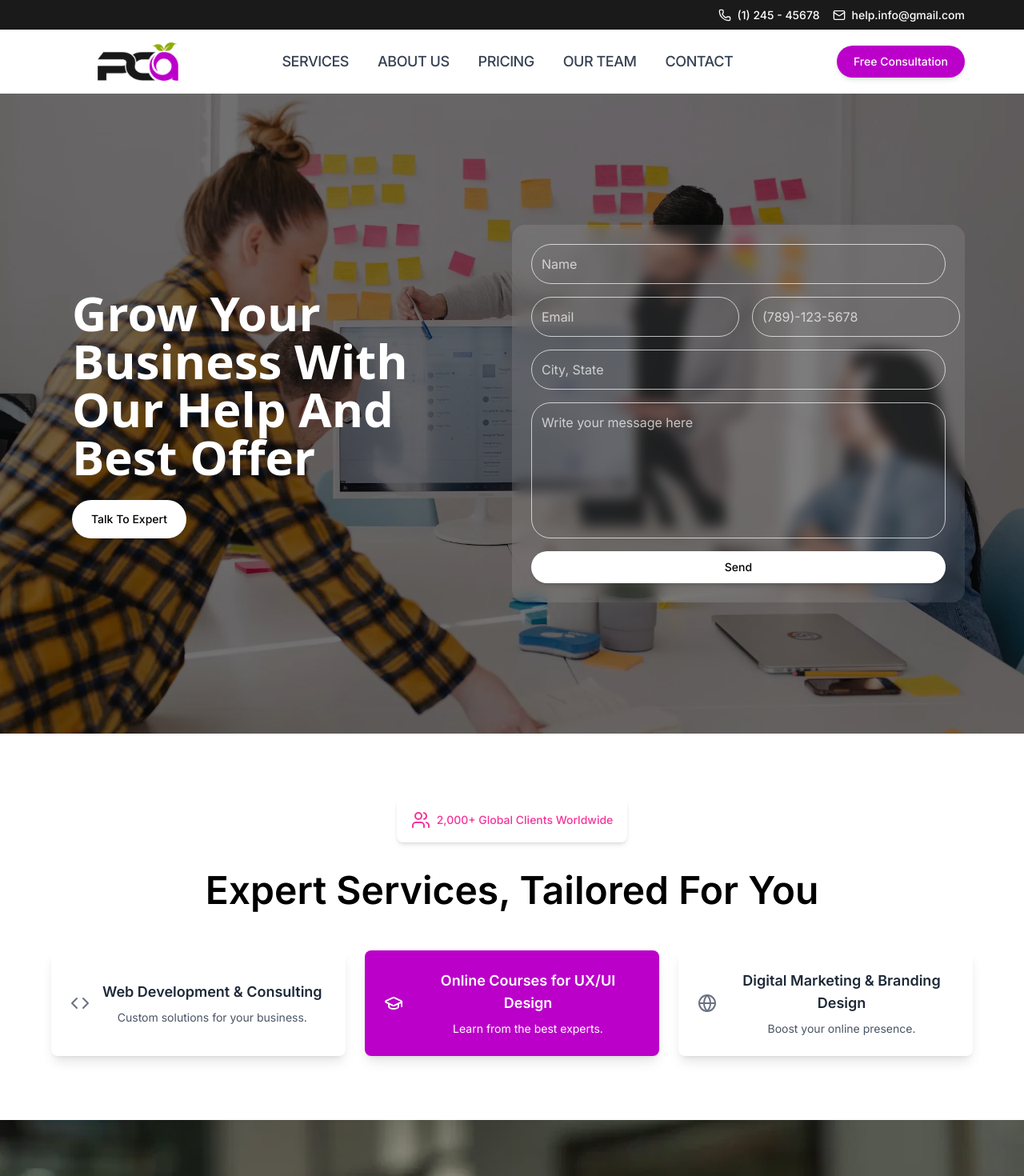
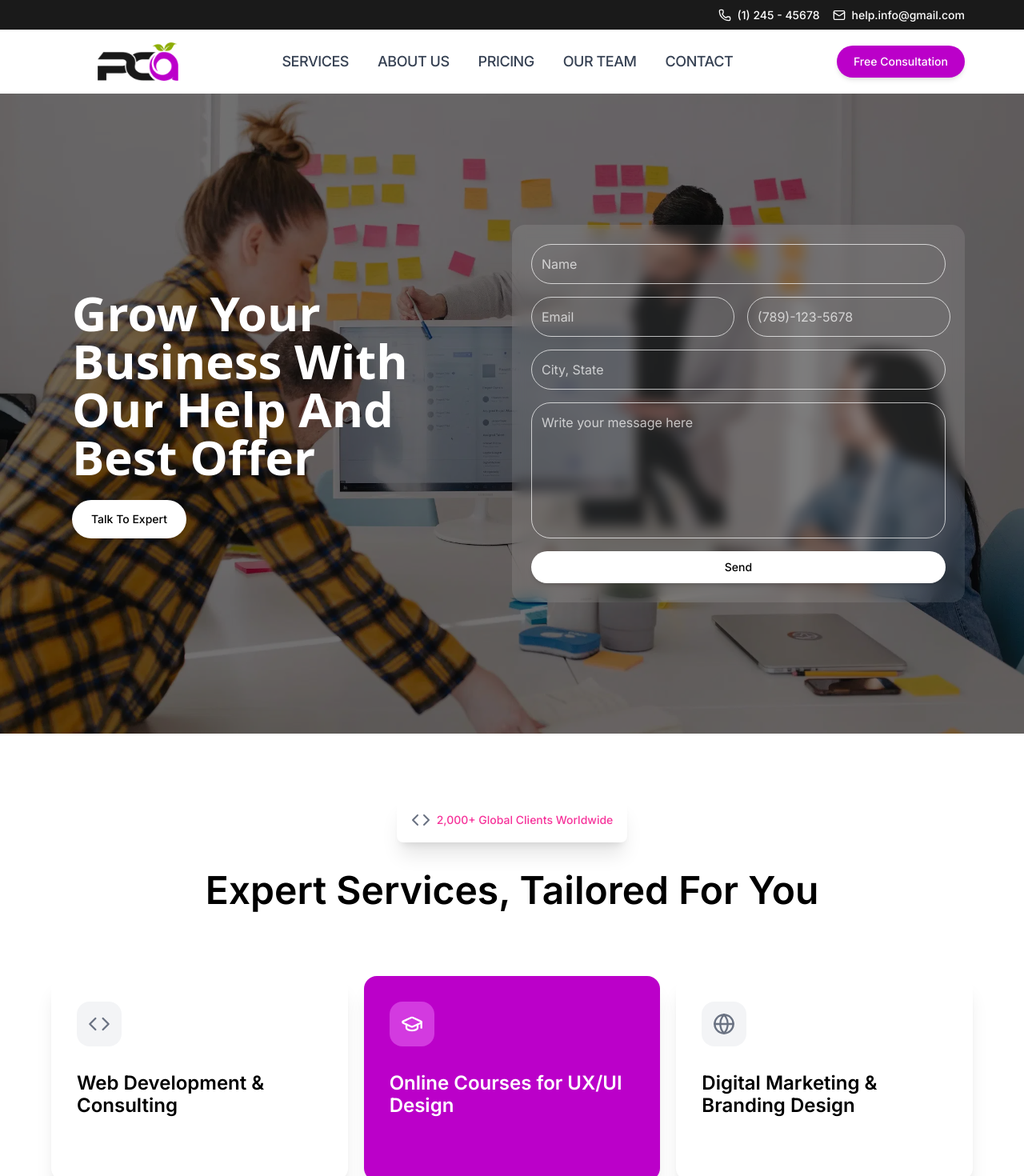
Before and after one commit to ko-source/plum-consulting, a React (Vite) app: page / in a window 1280 px wide. Shown: the top 1470 px of the page at 80% size. Built offline with nearby package versions, Linux system fonts and the light colour scheme.

Commit message:
Responsiveness issue fix

```diff
--- a/src/Components/Footer.jsx
+++ b/src/Components/Footer.jsx
@@ -8,7 +8,7 @@ const Footer = () => {
     focus:outline-none focus:ring-2 focus:ring-[#A500B3] transition focus:border-none duration-300 ease-in-out
   `;
   return (
-    <footer className="bg-black text-white py-12 px-4  md:px-[70px] md:py-16 md:pb-8  dark:bg-gray-900">
+    <footer className="bg-black text-white py-12 px-5  md:px-[70px] md:py-16 md:pb-8  dark:bg-gray-900">
       <div className="border-b border-gray-700 pb-10 pt-3">
         <motion.div
         initial={{ opacity: 0, y: 20 }}
--- a/src/Components/Navbar.jsx
+++ b/src/Components/Navbar.jsx
@@ -9,7 +9,7 @@ const Navbar = () => {
 
   return (
     <header className="w-full">
-      <div className="bg-[#1A1A1A] leading-[21px]  font-medium text-sm py-2 text-white px-[20px] md:px-[74px] flex justify-center md:justify-end items-center gap-4 dark:bg-gray-900">
+      <div className="bg-[#1A1A1A] leading-[21px]  font-medium text-sm py-2 text-white px-[20px] xl:px-[74px] flex justify-center md:justify-end items-center gap-4 dark:bg-gray-900">
         <div className="flex items-center gap-2 ">
           <Phone size={16} />
           <span>(1) 245 - 45678</span>
@@ -21,7 +21,7 @@ const Navbar = () => {
       </div>
 
       <div className="bg-white dark:bg-gray-800">
-        <div className="md:px-[74px] px-[20px] mx-auto flex items-center justify-between py-4">
+        <div className="xl:px-[74px] px-[20px] mx-auto flex items-center justify-between py-4">
 
           <div className="flex items-center md:pl-12">
             <img
@@ -31,7 +31,7 @@ const Navbar = () => {
             />
           </div>
 
-          <nav className="hidden md:flex items-center gap-9">
+          <nav className="hidden lg:flex items-center gap-9">
             <a href="#services" className="hover:text-[#A500B3] transition-colors duration-300 ease-in-out tracking-tight  uppercase leading-[22px] text-lg font-medium text-[#364153] dark:text-gray-200">
               SERVICES
             </a>
@@ -49,7 +49,7 @@ const Navbar = () => {
             </a>
           </nav>
 
-          <div className="hidden md:block">
+          <div className="hidden lg:block">
             <Button
               text="Free Consultation"
               color="#BB00C9"
@@ -58,7 +58,7 @@ const Navbar = () => {
             />
           </div>
           <button
-            className="md:hidden"
+            className="lg:hidden"
             onClick={() => setMenuOpen(!menuOpen)}
           >
            <Menu size={24} />
--- a/src/Sections/Home/Home.jsx
+++ b/src/Sections/Home/Home.jsx
@@ -55,15 +55,15 @@ export default function Hero() {
   return (
     <section
       id="home"
-      className="h-screen px-5 sm:px-10 md:px-[74px] mx-auto flex flex-col md:flex-row items-center justify-center text-white bg-cover bg-center bg-no-repeat dark:text-gray-200"
+      className="h-screen px-5 sm:px-10 xl:px-[74px] mx-auto flex flex-col md:flex-row items-center justify-center text-white bg-cover bg-center bg-no-repeat dark:text-gray-200"
       style={{
         backgroundImage: `url(${background})`,
         backgroundColor: 'rgba(0, 0, 0, 0.55)',
         backgroundBlendMode: 'multiply',
       }}
     >
-      <div className="flex flex-col md:flex-row w-full items-center gap-8">
-        <div className="flex flex-col md:w-1/2 p-3 md:pl-4 text-left">
+      <div className="flex flex-col lg:flex-row w-full items-center gap-8">
+        <div className="flex flex-col lg:w-1/2 p-3 md:pl-4 text-left">
           <motion.h2
             initial={{ opacity: 0, y: -50 }}
             animate={{ opacity: 1, y: 0 }}
@@ -87,7 +87,7 @@ export default function Hero() {
           </motion.div>
         </div>
 
-        <div className="md:w-1/2 w-full">
+        <div className="lg:w-1/2 w-full">
           <motion.form
             initial={{ opacity: 0, y: 50 }}
             animate={{ opacity: 1, y: 0 }}
@@ -105,8 +105,8 @@ export default function Hero() {
             />
             {errors.name && <span className="text-red-500 text-sm">{errors.name}</span>}
 
-            <div className="flex flex-col sm:flex-row gap-4">
-              <div className="flex-1 flex flex-col">
+            <div className="flex flex-col md:flex-row gap-4">
+              <div className="md:w-[49%] flex flex-col ">
                 <input
                   name="email"
                   value={formData.email}
@@ -117,7 +117,7 @@ export default function Hero() {
                 />
                 {errors.email && <span className="text-red-500 text-sm">{errors.email}</span>}
               </div>
-              <div className="flex-1 flex flex-col">
+              <div className="md:w-[49%] flex flex-col ">
                 <input
                   name="phone"
                   value={formData.phone}
--- a/src/Sections/Home/Services.jsx
+++ b/src/Sections/Home/Services.jsx
@@ -23,10 +23,9 @@ export default function Services() {
   ];
   const IconComponent = ({ iconName }) => {
   const iconMap = {
-    Code: <Code className="w-6 h-6 text-gray-500" />,
-    GraduationCap: <GraduationCap className="w-6 h-6 text-white" />,
-    Globe: <Globe className="w-6 h-6 text-gray-500" />,
-    Users: <Users className="w-6 h-6 text-pink-500" />,
+    Code: <Code className="w-7 h-7 text-gray-500" />,
+    GraduationCap: <GraduationCap className="w-7 h-7 text-white" />,
+    Globe: <Globe className="w-7 h-7 text-gray-500" />,
   };
 
   const Icon = iconMap[iconName] || <Code className="w-6 h-6 text-gray-500" />;
@@ -34,13 +33,12 @@ export default function Services() {
 };
 
   return (
-    <section id="services" className="py-20 bg-white text-center relative">
-      {/* Header with Client Count */}
+    <section id="services" className="py-20 px-5 bg-white text-center relative">
       <motion.div
         initial={{ opacity: 0, y: -50 }}
         animate={{ opacity: 1, y: 0 }}
         transition={{ duration: 0.8, delay: 0.2 }}
-        className="flex items-center justify-center bg-white rounded-lg shadow-md p-4 mb-8 w-72 mx-auto"
+        className="flex items-center justify-center bg-white rounded-lg shadow-xl p-4 mb-8 w-72 mx-auto"
       >
         <div className="flex items-center space-x-2">
           <IconComponent iconName="Users" />
@@ -54,13 +52,13 @@ export default function Services() {
         whileInView={{ opacity: 1, y: 0 }}
         viewport={{ once: true }}
         transition={{ duration: 0.7, delay: 0.4 }}
-        className="mb-12 heading-title"
+        className="mb-20 heading-title"
       >
         Expert Services, Tailored For You
       </motion.h2>
 
 
-      <div className="grid grid-cols-1 md:grid-cols-3 gap-6 max-w-6xl mx-auto">
+      <div className="grid grid-cols-1 md:grid-cols-2 lg:grid-cols-3 gap-5 max-w-6xl mx-auto">
         {services.map((service, index) => (
           <motion.div
             key={index}
@@ -68,23 +66,24 @@ export default function Services() {
             whileInView={{ opacity: 1, scale: 1 }}
             viewport={{ once: true }}
             transition={{ duration: 0.6, delay: 0.6 + index * 0.2 }}
-            className={`bg-white p-6 rounded-lg shadow-lg hover:shadow-xl transition-all duration-300 flex items-center ${service.isPurple ? "bg-purple-600" : ""}`}
+            className={`bg-white p-8 min-h-64 rounded-2xl shadow-xl hover:shadow-3xl gap-y-8 transition-all duration-300 flex flex-col
+              ${service.isPurple ? "bg-purple-600" : ""}
+              ${index === 2 ? "md:col-span-2 md:justify-self-center lg:col-span-1 lg:justify-self-auto" : ""}
+            `}
             style={service.isPurple ? { backgroundColor: "#BB00C9" } : {}}
           >
-            <div className="mr-4">
+            <div className={`rounded-2xl w-[56px] h-[56px] flex items-center justify-center ${service.isPurple ? "bg-[#D33AE0]" : "bg-[#F3F4F6]"}`}>
               <IconComponent iconName={service.iconName} />
             </div>
             <div>
-              <h3 className={`text-lg font-semibold ${service.isPurple ? "text-white" : "text-gray-800"}`}>
+              <h2 className={`text-2xl text-left leading-7 font-extrabold ${service.isPurple ? "text-white" : "text-black"}`}>
                 {service.title}
-              </h3>
-              <p className={`mt-2 text-sm ${service.isPurple ? "text-white" : "text-gray-600"}`}>
-                {service.description}
-              </p>
+              </h2>
             </div>
           </motion.div>
         ))}
       </div>
+
     </section>
   );
 }
```
